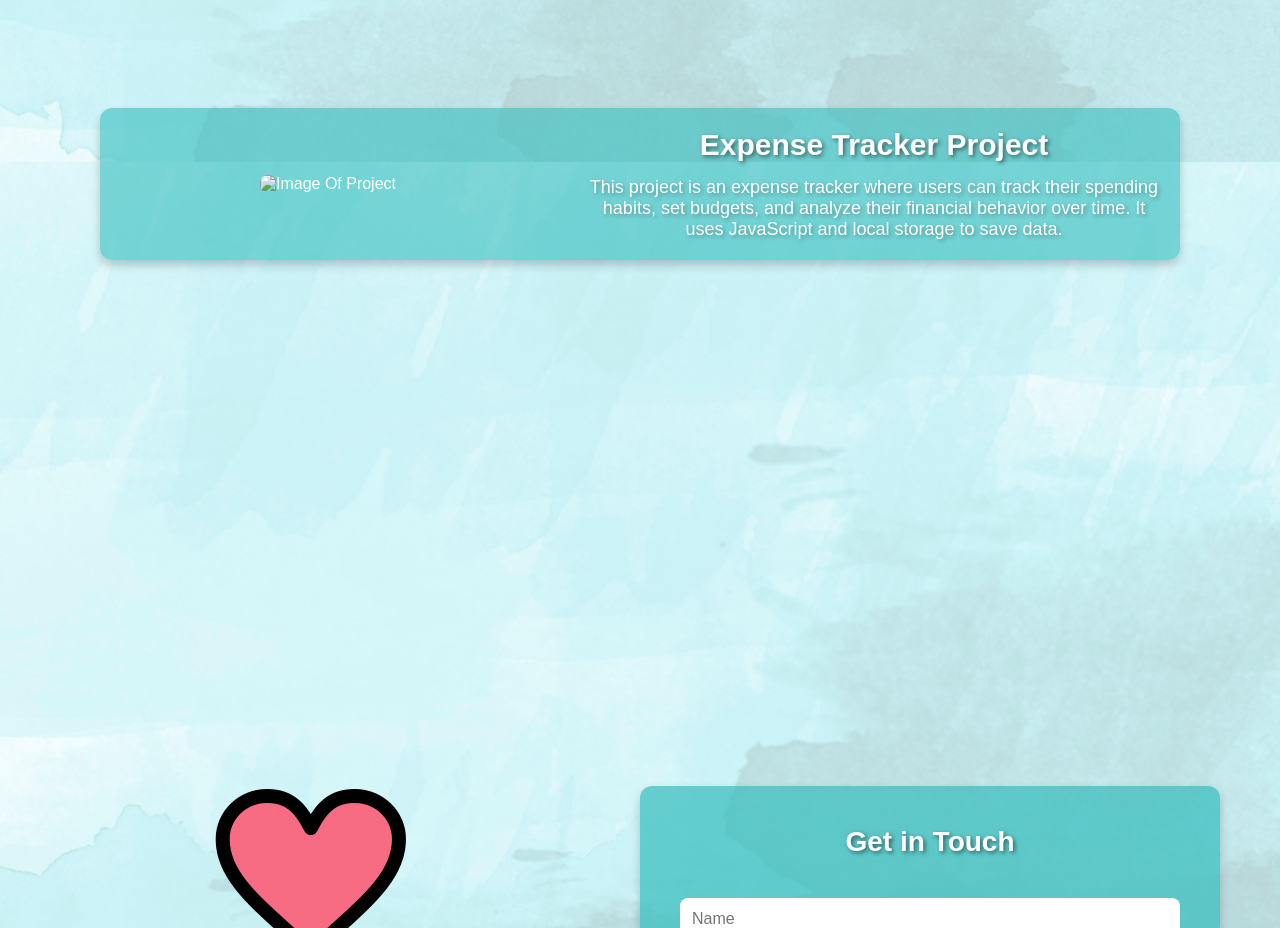
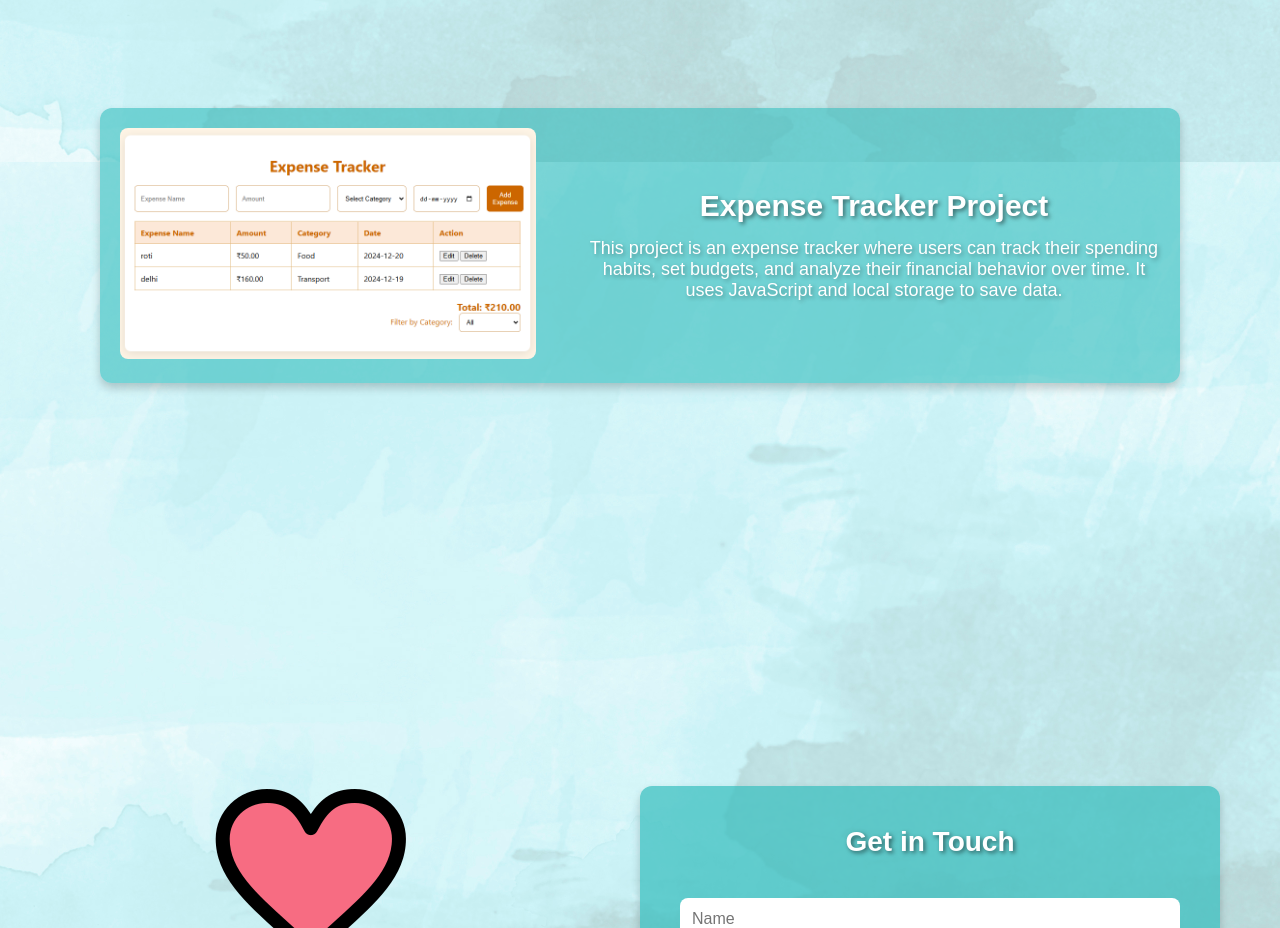
Before and after one commit to ShlokPathak28/port-folio, a plain HTML site: page index.html in a window 1280 px wide. Shown: the part 1760-2688 px from the top of the page. Drawn offline with Linux system fonts and the light colour scheme; the site is published under a folder, as on GitHub Pages, so addresses that start at the root find nothing.

Commit message:
Update index.html
minor changes

```diff
--- a/index.html
+++ b/index.html
@@ -57,7 +57,7 @@
             <div class="projects-tiles">
                 <div class="tile">
                     <div class="tile-image">
-                        <img src="/data/proj1.png" alt="Image Of Project">
+                        <img src="data/proj1.png" alt="Image Of Project">
                     </div>
                     <div class="tile-text">
                         <h3 class="tile-title">Expense Tracker Project</h3>
```
